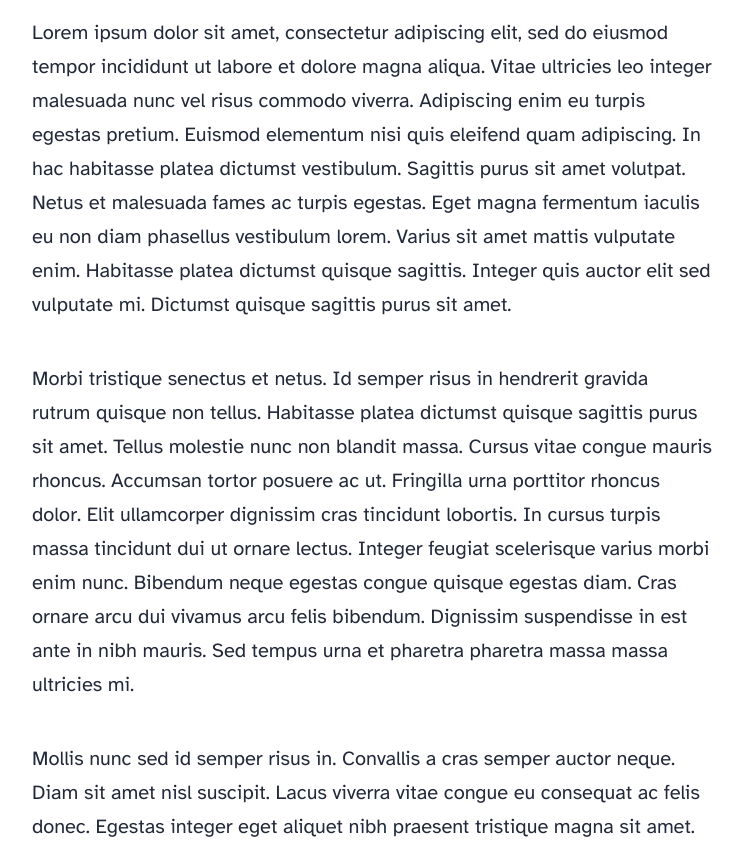
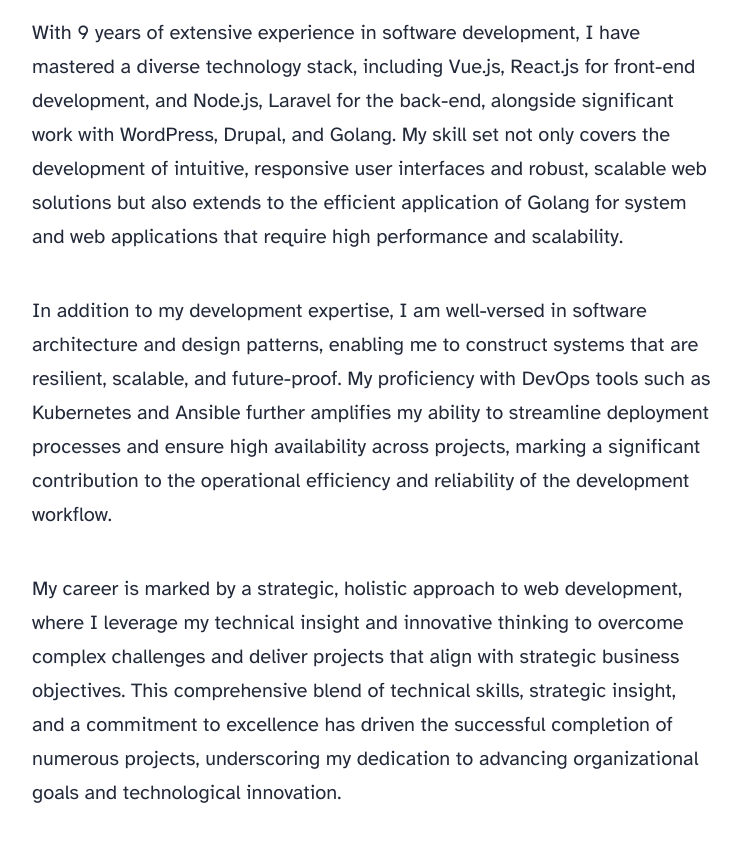
Before and after one commit to besrabasant/besrabasant.github.io, an Astro site: page /about in a window 1280 px wide. Shown: the part 846-1692 px from the top of the page, without its empty margins (248-991 px from the left). Built offline with nearby package versions, Linux system fonts and the light colour scheme; Astro itself is replaced by a stand-in of ours.

Commit message:
Update read me

```diff
--- a/src/pages/about.astro
+++ b/src/pages/about.astro
@@ -5,58 +5,40 @@
 <Layout
 	title="About Me"
 	description="Lorem ipsum dolor sit amet"
-	pubDate={new Date('August 08 2021')}
+	pubDate={new Date('June 28 2024')}
 	heroImage="/blog-placeholder-about.jpg"
 >
 <p>
-		Lorem ipsum dolor sit amet, consectetur adipiscing elit, sed do eiusmod tempor incididunt ut
-		labore et dolore magna aliqua. Vitae ultricies leo integer malesuada nunc vel risus commodo
-		viverra. Adipiscing enim eu turpis egestas pretium. Euismod elementum nisi quis eleifend quam
-		adipiscing. In hac habitasse platea dictumst vestibulum. Sagittis purus sit amet volutpat. Netus
-		et malesuada fames ac turpis egestas. Eget magna fermentum iaculis eu non diam phasellus
-		vestibulum lorem. Varius sit amet mattis vulputate enim. Habitasse platea dictumst quisque
-		sagittis. Integer quis auctor elit sed vulputate mi. Dictumst quisque sagittis purus sit amet.
+	With 9 years of extensive experience in software development, I
+	have mastered a diverse technology stack, including Vue.js,
+	React.js for front-end development, and Node.js, Laravel for the
+	back-end, alongside significant work with WordPress, Drupal, and
+	Golang. My skill set not only covers the development of
+	intuitive, responsive user interfaces and robust, scalable web
+	solutions but also extends to the efficient application of
+	Golang for system and web applications that require high
+	performance and scalability.
 </p>
 
 <p>
-		Morbi tristique senectus et netus. Id semper risus in hendrerit gravida rutrum quisque non
-		tellus. Habitasse platea dictumst quisque sagittis purus sit amet. Tellus molestie nunc non
-		blandit massa. Cursus vitae congue mauris rhoncus. Accumsan tortor posuere ac ut. Fringilla urna
-		porttitor rhoncus dolor. Elit ullamcorper dignissim cras tincidunt lobortis. In cursus turpis
-		massa tincidunt dui ut ornare lectus. Integer feugiat scelerisque varius morbi enim nunc.
-		Bibendum neque egestas congue quisque egestas diam. Cras ornare arcu dui vivamus arcu felis
-		bibendum. Dignissim suspendisse in est ante in nibh mauris. Sed tempus urna et pharetra pharetra
-		massa massa ultricies mi.
+	In addition to my development expertise, I am well-versed in
+	software architecture and design patterns, enabling me to
+	construct systems that are resilient, scalable, and
+	future-proof. My proficiency with DevOps tools such as
+	Kubernetes and Ansible further amplifies my ability to
+	streamline deployment processes and ensure high availability
+	across projects, marking a significant contribution to the
+	operational efficiency and reliability of the development
+	workflow.
 </p>
-
 <p>
-		Mollis nunc sed id semper risus in. Convallis a cras semper auctor neque. Diam sit amet nisl
-		suscipit. Lacus viverra vitae congue eu consequat ac felis donec. Egestas integer eget aliquet
-		nibh praesent tristique magna sit amet. Eget magna fermentum iaculis eu non diam. In vitae
-		turpis massa sed elementum. Tristique et egestas quis ipsum suspendisse ultrices. Eget lorem
-		dolor sed viverra ipsum. Vel turpis nunc eget lorem dolor sed viverra. Posuere ac ut consequat
-		semper viverra nam. Laoreet suspendisse interdum consectetur libero id faucibus. Diam phasellus
-		vestibulum lorem sed risus ultricies tristique. Rhoncus dolor purus non enim praesent elementum
-		facilisis. Ultrices tincidunt arcu non sodales neque. Tempus egestas sed sed risus pretium quam
-		vulputate. Viverra suspendisse potenti nullam ac tortor vitae purus faucibus ornare. Fringilla
-		urna porttitor rhoncus dolor purus non. Amet dictum sit amet justo donec enim.
-	</p>
-
-	<p>
-		Mattis ullamcorper velit sed ullamcorper morbi tincidunt. Tortor posuere ac ut consequat semper
-		viverra. Tellus mauris a diam maecenas sed enim ut sem viverra. Venenatis urna cursus eget nunc
-		scelerisque viverra mauris in. Arcu ac tortor dignissim convallis aenean et tortor at. Curabitur
-		gravida arcu ac tortor dignissim convallis aenean et tortor. Egestas tellus rutrum tellus
-		pellentesque eu. Fusce ut placerat orci nulla pellentesque dignissim enim sit amet. Ut enim
-		blandit volutpat maecenas volutpat blandit aliquam etiam. Id donec ultrices tincidunt arcu. Id
-		cursus metus aliquam eleifend mi.
-	</p>
-
-	<p>
-		Tempus quam pellentesque nec nam aliquam sem. Risus at ultrices mi tempus imperdiet. Id porta
-		nibh venenatis cras sed felis eget velit. Ipsum a arcu cursus vitae. Facilisis magna etiam
-		tempor orci eu lobortis elementum. Tincidunt dui ut ornare lectus sit. Quisque non tellus orci
-		ac. Blandit libero volutpat sed cras. Nec tincidunt praesent semper feugiat nibh sed pulvinar
-		proin gravida. Egestas integer eget aliquet nibh praesent tristique magna.
+	My career is marked by a strategic, holistic approach to web
+	development, where I leverage my technical insight and
+	innovative thinking to overcome complex challenges and deliver
+	projects that align with strategic business objectives. This
+	comprehensive blend of technical skills, strategic insight, and
+	a commitment to excellence has driven the successful completion
+	of numerous projects, underscoring my dedication to advancing
+	organizational goals and technological innovation.
 </p>
 </Layout>
```
Lines whose indentation alone changed are shown as unchanged.
